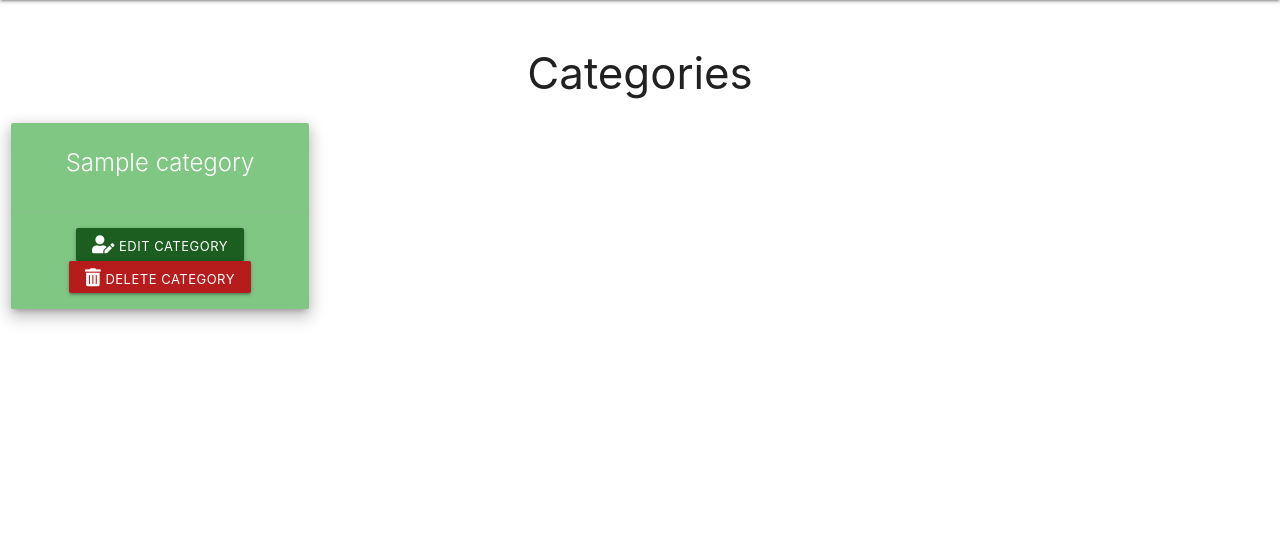
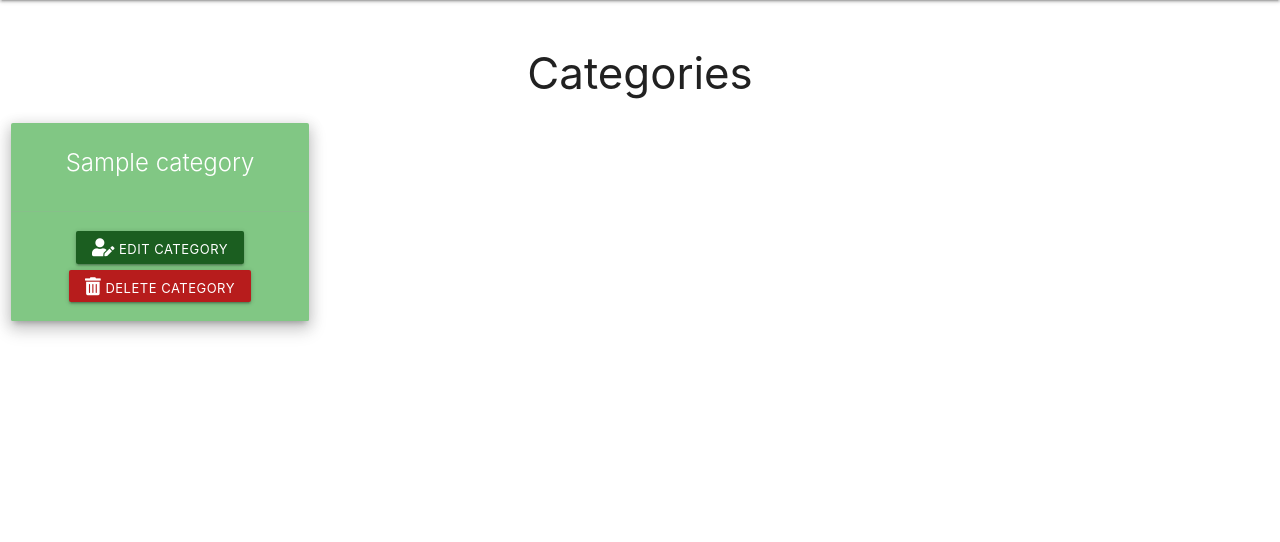
Before and after one commit to hddahdda/student_cookbook, a Flask app: page /get_categories in a window 1280 px wide. Shown: the part 64-606 px from the top of the page. Run offline with Flask 2, Linux system fonts and the light colour scheme; a database or web service that is not in the repository returns one stand-in record (values such as "Sample title"); some libraries are stand-ins or nearby versions.

Commit message:
padding to edit and delete buttons in categories.html

```diff
--- a/static/css/style.css
+++ b/static/css/style.css
@@ -43,3 +43,7 @@ body {
     max-width: 30rem;
     max-height: 30rem;
   }
+
+  .categorybutton {
+    margin: 0.2rem;
+  }
--- a/templates/categories.html
+++ b/templates/categories.html
@@ -9,11 +9,10 @@
           <div class="card green lighten-2 z-depth-3 center-align">
             <div class="card-content white-text">
               <span class="card-title">{{ category.category_name }}</span>
-              <p></p>
             </div>
             <div class="card-action">
-              <a href="#" class="waves-effect waves-light btn-small green darken-4"><i class="fas fa-user-edit"></i> Edit Category</a>
-              <a href="#" class="waves-effect waves-light btn-small red darken-4"><i class="fas fa-trash-alt"></i> Delete Category</a></a>
+              <a href="#" class="waves-effect waves-light btn-small green darken-4 categorybutton"><i class="fas fa-user-edit"></i> Edit Category</a>
+              <a href="#" class="waves-effect waves-light btn-small red darken-4 categorybutton"><i class="fas fa-trash-alt"></i> Delete Category</a></a>
             </div>
           </div>
         </div>
```
